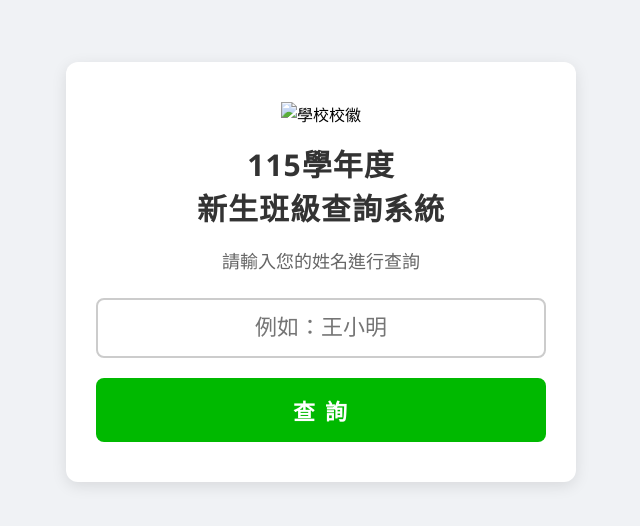
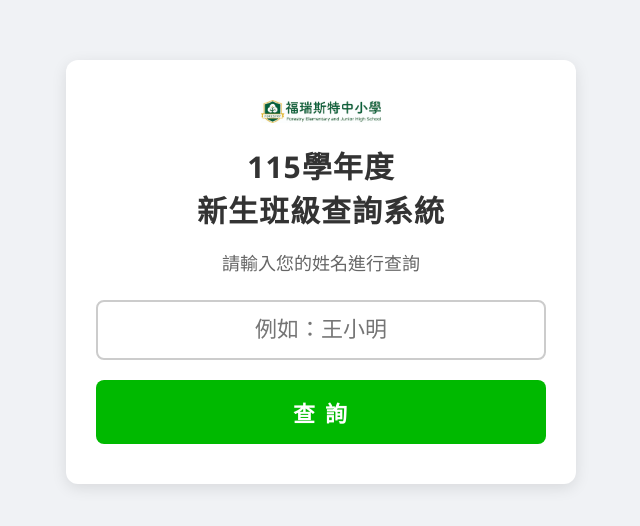
Before and after one commit to Forestry-school/115New-Student-Roster, a plain HTML site: page index.html in a window 1280 px wide. Shown: the part 128-654 px from the top of the page, without its empty margins (319-959 px from the left). Drawn offline with Linux system fonts and the light colour scheme.

Commit message:
Update index.html

```diff
--- a/index.html
+++ b/index.html
@@ -104,8 +104,8 @@
 <body>
 
 <div class="container">
-    <!-- 這裡已經設定直接呼叫同目錄下的 Logo.png -->
-    <img src="福瑞斯特_中小學0618.png" alt="學校校徽" class="school-logo">
+    <!-- 這裡已更新為 .jpg -->
+    <img src="福瑞斯特_中小學0618.jpg" alt="學校校徽" class="school-logo">
 
     <h1>115學年度<br>新生班級查詢系統</h1>
     <p class="subtitle">請輸入您的姓名進行查詢</p>
```
